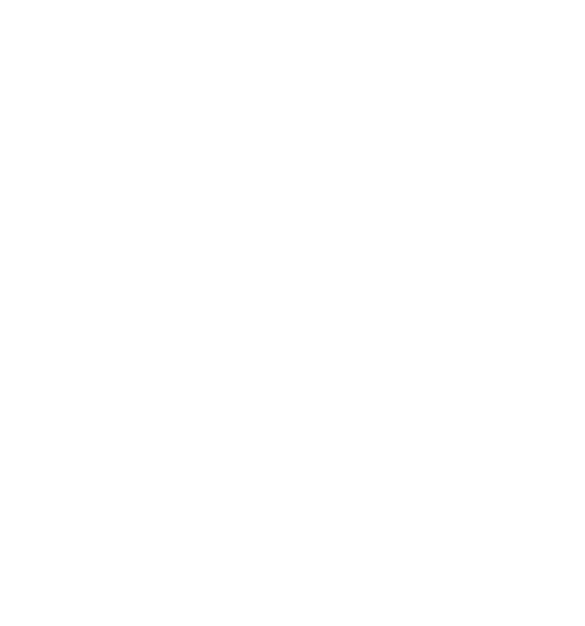
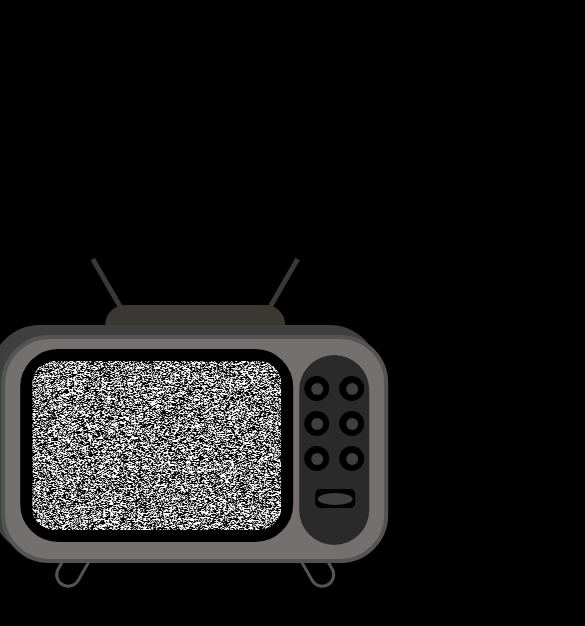
Before and after one commit to angeldiazcalleja/Proyecto2TV, a plain HTML site: page index.html in a window 390 px wide. Both pictures are taken after a click on the button 195 px from the left and 111 px from the top of the page. Shown: the top 626 px of the page, 585 px wide, since content can reach past the window. Drawn offline with Linux system fonts and the light colour scheme; a web font is replaced by a local one.

Commit message:
Responsive

```diff
--- a/css/styles.css
+++ b/css/styles.css
@@ -8,18 +8,18 @@
   width: 100vw;
 }
 
-  #miBoton{
+#miBoton {
   width: 20em;
   height: 5em;
   margin-top: 20%;
   border-radius: 5%;
   border-color: white;
   background-image: url(/images/danger.gif);
-
 }
 
-  #miBoton:hover{
-    -webkit-transform:scale(1.3);transform:scale(1.3)
+#miBoton:hover {
+  -webkit-transform: scale(1.3);
+  transform: scale(1.3);
 }
 
 body {
@@ -28,7 +28,7 @@
   background-size: contain;
   height: 100vh;
   width: 100vh;
-    display:grid;
+  display: grid;
   overflow: hidden;
   background-image: url(/images/background15.gif);
   cursor: url(/images/gritar.png) 15 15, pointer;
@@ -103,7 +103,6 @@
 .television {
   width: 28.5em;
   margin-left: 40em;
-
 }
 
 .television__top {
@@ -195,7 +194,7 @@
 }
 
 .television__channel a {
-    position:absolute;
+  position: absolute;
   top: 50%;
   left: 50%;
   transform: translate(-50%, -50%);
@@ -258,21 +257,89 @@
   margin-top: 70px;
 }
 
-
-
 @media only screen and (max-width: 1200px) {
   body {
     background-image: none;
-      background-color: white;
+    background-color: black;
     overflow: hidden;
     margin: 0;
   }
-  .container{
-    display: none !important;
+  .television {
+    margin: 0;
+    position: absolute;
+    top: 50%;
+    left: 50%;
+    transform: translate(-50%, -50%);
   }
-  .television{
-  }
-  .glitch{
+  .glitch {
     display: none;
   }
 }
+
+
+
+@media only screen and (max-width: 950px) {
+    .television {
+    width: 28.1em;
+    position: fixed;
+    top: 50%;
+    left: 50%;
+    transform: translate(-50%, -50%);
+  }
+
+  .television__top {
+    width: 40%;
+  }
+
+  .television__antenna {
+    width: 5px;
+    height: 3.75em;
+  }
+
+  .television__antenna__base {
+    height: 20px;
+  }
+
+  .television__center {
+    width: 21.8em;
+    height: 12.5em;
+  }
+
+  .television__screen {
+    width: 16.8em;
+    height: 11.8em;
+    border-radius: 38px;
+    border: 2.5px solid;
+  }
+
+  .television__channels-wrapper {
+    width: 70px;
+    height: 190px;
+  }
+
+  .television__channels {
+    padding: 0;
+  }
+
+  .television__channel {
+    width: 25px;
+    height: 25px;
+  }
+
+  .television__base {
+    width: 60%;
+  }
+  .television__foot {
+    width: 20px;
+    height: 40px;
+  }
+  #botonOn {
+    width: 35px;
+  }
+  .botonOn {
+    width: 2.2em;
+    height: 1.2em;
+    margin-top: 0.8em;
+    margin-left: 1em;
+  }
+}
```
Lines whose indentation alone changed are shown as unchanged.
